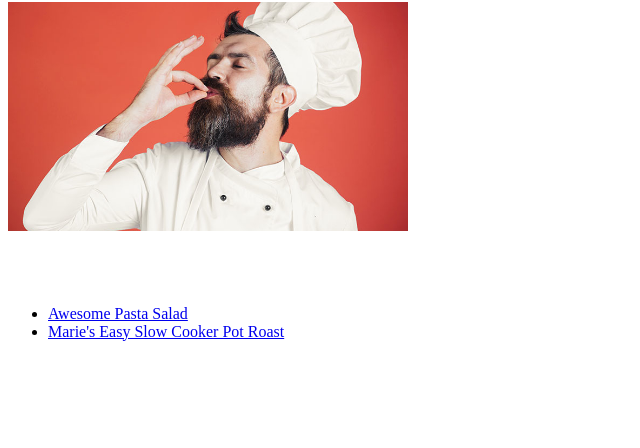
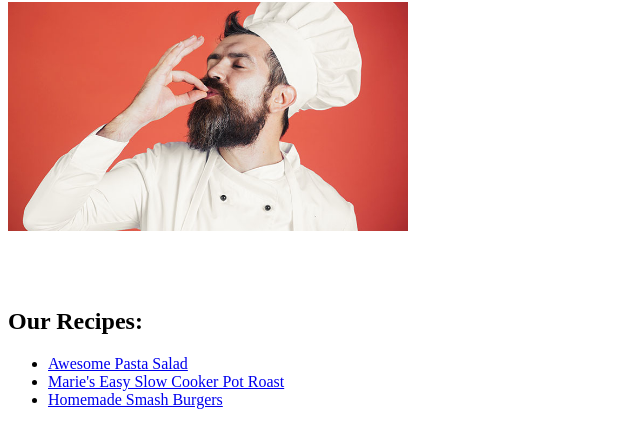
Before and after one commit to medium-sofy/odin-recipes2, a plain HTML site: page index.html in a window 1280 px wide. Shown: the part 78-526 px from the top of the page, without its empty margins (0-640 px from the left). Drawn offline with Linux system fonts and the light colour scheme.

Commit message:
Add link to burger.html in index.html

```diff
--- a/index.html
+++ b/index.html
@@ -12,9 +12,11 @@
     <br>
     <br>
     <br>
+    <h2>Our Recipes:</h2>
     <ul>
         <li><a href="./recipes/salad.html">Awesome Pasta Salad</a></li>
         <li><a href="./recipes/potroast.html">Marie's Easy Slow Cooker Pot Roast</a></li>
+        <li><a href="./recipes/burger.html">Homemade Smash Burgers</a></li>
     </ul>
 </body>
 </html>
```
